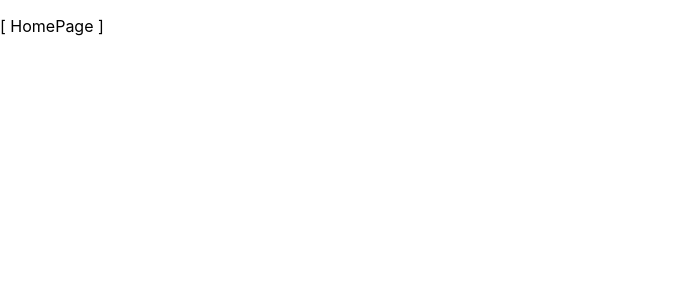
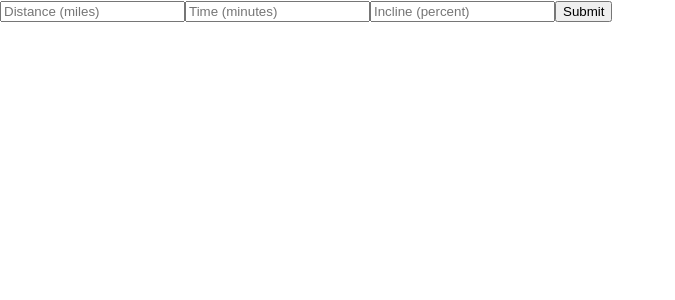
Before and after one commit to mes32/running-log, a React (Create React App) app: page /#/home in a window 1280 px wide. Shown: the top 300 px of the page, without its empty margins (0-675 px from the left). Built offline with nearby package versions, Linux system fonts and the light colour scheme.

Commit message:
Add an input form to HomePage.

```diff
--- a/src/components/HomePage/HomePage.js
+++ b/src/components/HomePage/HomePage.js
@@ -1,10 +1,36 @@
 import React, { Component } from 'react';
 
 class HomePage extends Component {
+    constructor(props) {
+        super(props);
+        this.state = {
+            distance: '',
+            duration: '',
+            incline: ''
+        };
+    }
+
+    handleChange = (event) => {
+        this.setState({
+            ...this.state,
+            [event.target.name]: event.target.value
+        });
+    }
+
+    handleSubmit = (event) => {
+        event.preventDefault();
+        console.log(this.state);
+    }
+
     render() {
         return (
             <div>
-                <p>[ HomePage ]</p>
+                <form onSubmit={this.handleSubmit}>
+                    <input name="distance" onChange={this.handleChange} type="number" placeholder="Distance (miles)" />
+                    <input name="duration" onChange={this.handleChange} type="number" placeholder="Time (minutes)" />
+                    <input name="incline" onChange={this.handleChange} type="number" placeholder="Incline (percent)" />
+                    <input type="submit" value="Submit" />
+                </form>
             </div>
         );
     }
```
Also changed, not shown: 2 other files (tests, documents, lock files or other folders).
